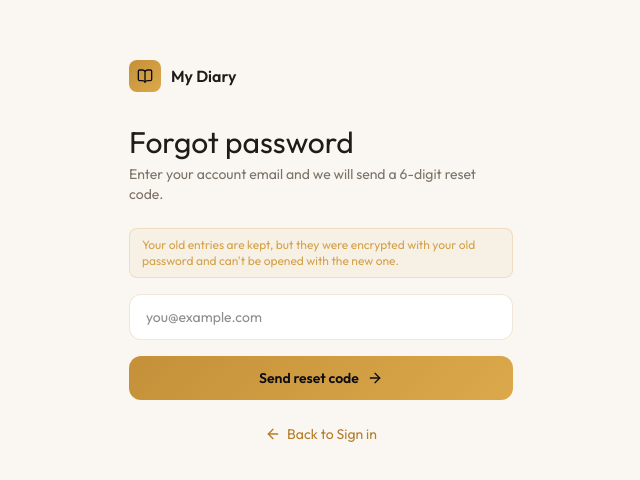
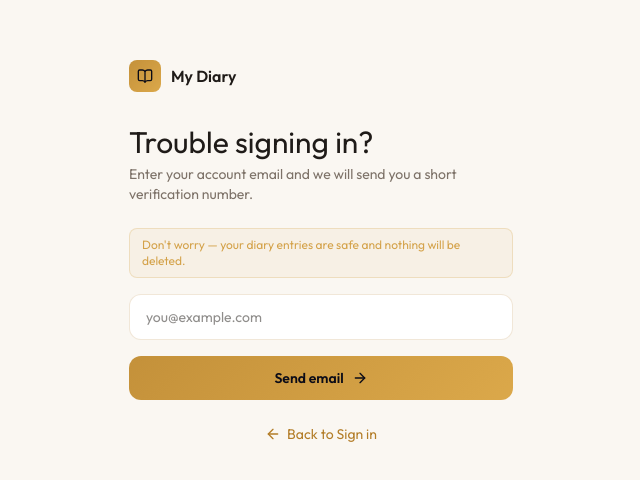
Before and after one commit to chappidiudaykiran/Personal-Diary, a React (Vite) app in the folder client/: page /forgot-password in a window 1280 px wide. Shown: the part 148-628 px from the top of the page, without its empty margins (319-959 px from the left). Built offline with nearby package versions, Linux system fonts and the light colour scheme; no server answers.

Commit message:
Simplify forgot-password wording for end users

```diff
--- a/client/src/pages/ForgotPassword.jsx
+++ b/client/src/pages/ForgotPassword.jsx
@@ -30,13 +30,13 @@ export default function ForgotPassword() {
         // Dev mode with no mail provider — show the code so testing works
         // without SMTP. Never happens in production.
         setCode(data.previewCode);
-        toast.success(`Dev mode: your reset code is ${data.previewCode}`, { duration: 8000 });
+        toast.success(`Dev mode: your verification number is ${data.previewCode}`, { duration: 8000 });
       } else if (data.delivered === false) {
-        toast.error('Reset code could not be emailed — mail service is not configured. Contact support.');
-        setError('Email service is not configured on the server, so the code was not sent. Please try again later.');
+        toast.error('Sorry, the email could not be sent. Please try again later.');
+        setError('Sorry, the email could not be sent right now. Please try again in a little while.');
         return;
       } else {
-        toast.success(data.message || 'Reset code sent');
+        toast.success('Email sent! Please check your inbox.');
       }
       setStep(2);
     } catch (err) {
@@ -51,11 +51,11 @@ export default function ForgotPassword() {
   const resetPassword = async (e) => {
     e.preventDefault();
     if (code.trim().length !== 6) {
-      setError('Enter the 6-digit code from your email.');
+      setError('Please enter the number we emailed you.');
       return;
     }
     if (newPassword.length < 8) {
-      setError('Password must be at least 8 characters.');
+      setError('Please choose a password with at least 8 characters.');
       return;
     }
     if (newPassword !== confirm) {
@@ -77,10 +77,10 @@ export default function ForgotPassword() {
         localStorage.removeItem('refreshToken');
         localStorage.removeItem('user');
       } catch (_) {}
-      toast.success(data.message || 'Password reset successful');
+      toast.success('Your password is updated! Please sign in.');
       navigate('/login');
     } catch (err) {
-      const msg = err.response?.data?.message || 'Reset failed. Check the code and try again.';
+      const msg = err.response?.data?.message || 'Something went wrong. Please check the number and try again.';
       setError(msg);
       toast.error(msg);
     } finally {
@@ -105,16 +105,16 @@ export default function ForgotPassword() {
         </div>
 
         <h1 className="font-display text-3xl mb-1" style={{ color: topInk, fontWeight: 400 }}>
-          {step === 1 ? 'Forgot password' : 'Enter reset code'}
+          {step === 1 ? 'Trouble signing in?' : 'Check your email'}
         </h1>
         <p className="text-sm mb-6" style={{ color: topMuted }}>
           {step === 1
-            ? 'Enter your account email and we will send a 6-digit reset code.'
-            : `Code sent to ${email.trim()}. It expires in 10 minutes.`}
+            ? 'Enter your account email and we will send you a short verification number.'
+            : `We have sent a verification number to ${email.trim()}. Please enter it below within 10 minutes.`}
         </p>
 
         <div className="text-xs py-2 px-3 rounded-lg mb-4" style={{ color: '#d4a24a', background: 'rgba(212,162,74,0.08)', border: '1px solid rgba(212,162,74,0.25)' }}>
-          Your old entries are kept, but they were encrypted with your old password and can't be opened with the new one.
+          Don&apos;t worry — your diary entries are safe and nothing will be deleted.
         </div>
 
         {step === 1 ? (
@@ -132,7 +132,7 @@ export default function ForgotPassword() {
             />
             {error && <p className="text-xs py-2 px-3 rounded-lg" style={{ color: '#e05555', background: 'rgba(224,85,85,0.08)', border: '1px solid rgba(224,85,85,0.2)' }}>{error}</p>}
             <button type="submit" disabled={loading} className="w-full flex items-center justify-center gap-2 py-3 rounded-xl text-sm font-semibold cursor-pointer disabled:opacity-60" style={{ background: 'linear-gradient(135deg, #c4913a, #dba84a)', color: '#0c0c17' }}>
-              {loading ? 'Sending…' : (<>Send reset code <ArrowRight className="w-4 h-4" /></>)}
+              {loading ? 'Sending email…' : (<>Send email <ArrowRight className="w-4 h-4" /></>)}
             </button>
           </form>
         ) : (
@@ -141,7 +141,7 @@ export default function ForgotPassword() {
               type="text"
               value={code}
               onChange={(e) => setCode(e.target.value.replace(/\D/g, '').slice(0, 6))}
-              placeholder="6-digit code"
+              placeholder="Number from your email"
               inputMode="numeric"
               className="w-full px-4 py-3 rounded-xl text-sm outline-none tracking-widest text-center"
               style={inputStyle}
@@ -150,7 +150,7 @@ export default function ForgotPassword() {
               type="password"
               value={newPassword}
               onChange={(e) => setNewPassword(e.target.value)}
-              placeholder="New password (min 8 chars)"
+              placeholder="Choose a new password"
               autoComplete="new-password"
               className="w-full px-4 py-3 rounded-xl text-sm outline-none"
               style={inputStyle}
@@ -166,10 +166,10 @@ export default function ForgotPassword() {
             />
             {error && <p className="text-xs py-2 px-3 rounded-lg" style={{ color: '#e05555', background: 'rgba(224,85,85,0.08)', border: '1px solid rgba(224,85,85,0.2)' }}>{error}</p>}
             <button type="submit" disabled={loading} className="w-full flex items-center justify-center gap-2 py-3 rounded-xl text-sm font-semibold cursor-pointer disabled:opacity-60" style={{ background: 'linear-gradient(135deg, #c4913a, #dba84a)', color: '#0c0c17' }}>
-              {loading ? 'Resetting…' : (<>Reset password <ArrowRight className="w-4 h-4" /></>)}
+              {loading ? 'Saving…' : (<>Save new password <ArrowRight className="w-4 h-4" /></>)}
             </button>
             <button type="button" onClick={() => setStep(1)} className="w-full text-xs py-2 cursor-pointer" style={{ color: topMuted }}>
-              Didn't get the code? Try a different email
+              Didn&apos;t get the email? Check spam or try again
             </button>
           </form>
         )}
```
